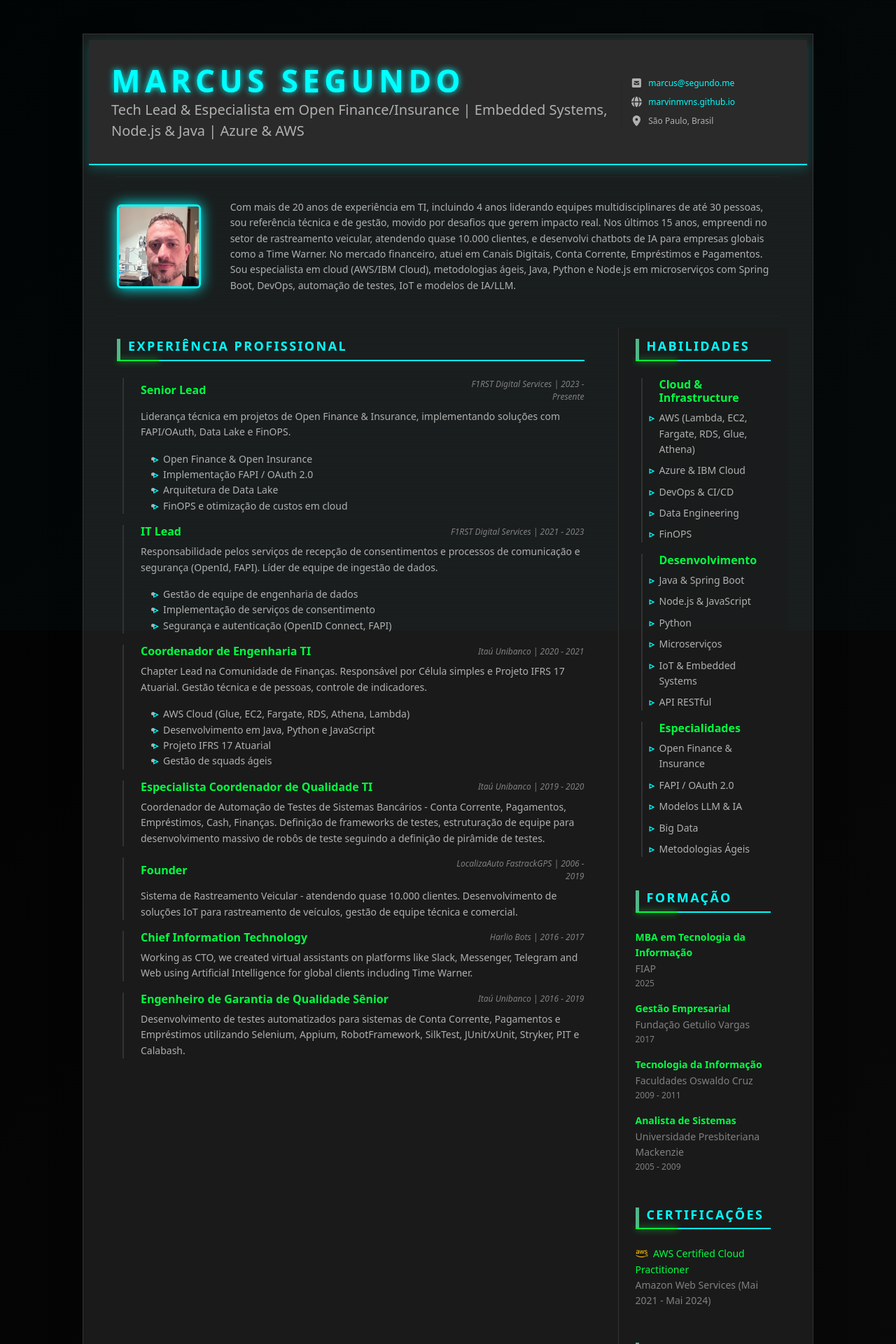
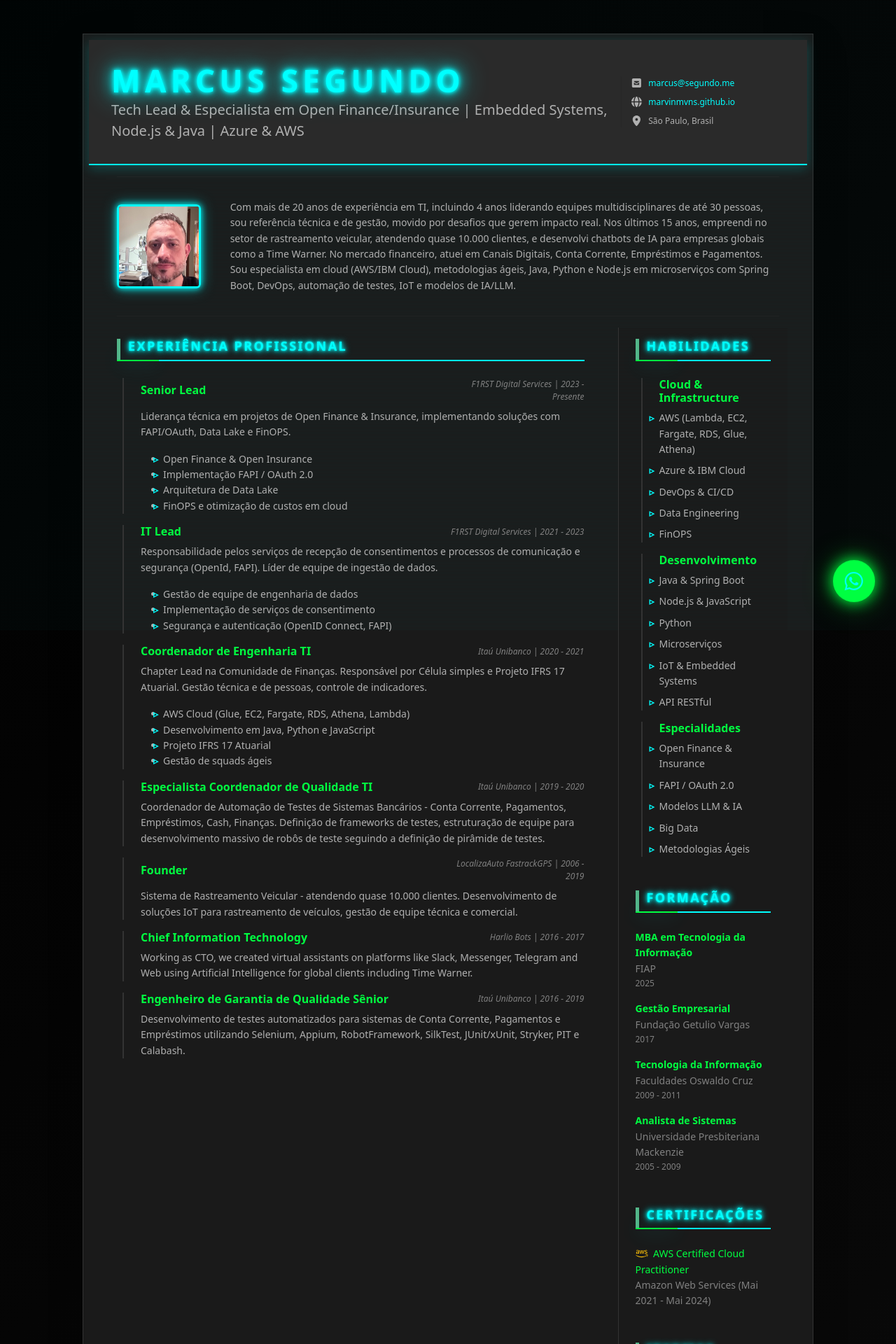
Before and after one commit to marvinmvns/cv2, a Jekyll site: the page index.html, which Jekyll copies as it is, in a window 1280 px wide. Shown: the top 1920 px of the page at 70% size. Built offline with Jekyll 4.4.1, drawn with Linux system fonts in a browser that asks for light colours; nearby versions of some CDN libraries; library files that are not in the unit come from our copies.

Commit message:
Adicionar efeitos de cintilação neon e botão WhatsApp
Efeitos de Cintilação:
- Nome principal com flicker intenso (neonFlicker)
- Títulos de seção com flicker suave (neonFlickerSoft)
- Foto de perfil com borda cintilante (borderFlicker)
- Ícones com efeito de piscada (iconFlicker)
- Sublinhados com glow pulsante
- Card principal com pulsação aumentada

Botão WhatsApp:
- Botão flutuante no canto inferior direito
- Cor verde neon (#00ff41) com efeito glow
- Animação de flutuação (float) + cintilação
- Link direto para +55 11 98741-5290
- Totalmente responsivo
- Hover com scale e intensificação do brilho

Todas as animações são sutis e mantêm a estética cyberpunk.

🤖 Generated with [Claude Code](https://claude.com/claude-code)

Co-Authored-By: Claude <noreply@anthropic.com>

```diff
--- a/assets/css/cyberpunk-theme.css
+++ b/assets/css/cyberpunk-theme.css
@@ -49,6 +49,7 @@ body {
     color: var(--accent-cyan) !important;
     text-shadow: 0 0 10px var(--accent-cyan);
     font-weight: 900;
+    animation: neonFlicker 5s infinite;
 }
 
 .resume-tagline {
@@ -72,6 +73,7 @@ a:hover, .resume-link:hover {
     border: 3px solid var(--accent-cyan);
     box-shadow: 0 0 20px var(--accent-cyan);
     transition: all 0.3s ease;
+    animation: borderFlicker 8s infinite;
 }
 
 .resume-profile-image:hover {
@@ -88,6 +90,7 @@ a:hover, .resume-link:hover {
     padding-bottom: 0.5rem;
     margin-bottom: 1.5rem !important;
     position: relative;
+    animation: neonFlickerSoft 3s infinite;
 }
 
 .resume-section-heading::after {
@@ -99,6 +102,7 @@ a:hover, .resume-link:hover {
     height: 2px;
     background: var(--accent-neon);
     box-shadow: 0 0 10px var(--accent-neon);
+    animation: glowPulse 2s infinite;
 }
 
 /* Items de experiência */
@@ -224,18 +228,79 @@ hr {
     color: var(--text-muted) !important;
 }
 
-/* Animação de entrada */
+/* Animações de cintilação neon */
+@keyframes neonFlicker {
+    0%, 19%, 21%, 23%, 25%, 54%, 56%, 100% {
+        text-shadow:
+            0 0 5px var(--accent-cyan),
+            0 0 10px var(--accent-cyan),
+            0 0 20px var(--accent-cyan),
+            0 0 40px var(--accent-cyan);
+        opacity: 1;
+    }
+    20%, 24%, 55% {
+        text-shadow: none;
+        opacity: 0.8;
+    }
+}
+
+@keyframes neonFlickerSoft {
+    0%, 100% {
+        text-shadow:
+            0 0 5px var(--accent-cyan),
+            0 0 10px var(--accent-cyan),
+            0 0 15px var(--accent-cyan);
+    }
+    50% {
+        text-shadow:
+            0 0 3px var(--accent-cyan),
+            0 0 7px var(--accent-cyan),
+            0 0 10px var(--accent-cyan);
+    }
+}
+
+@keyframes borderFlicker {
+    0%, 19%, 21%, 23%, 25%, 54%, 56%, 100% {
+        border-color: var(--accent-cyan);
+        box-shadow:
+            0 0 10px var(--accent-cyan),
+            0 0 20px rgba(0, 255, 255, 0.5),
+            inset 0 0 10px rgba(0, 255, 255, 0.2);
+    }
+    20%, 24%, 55% {
+        border-color: var(--border-color);
+        box-shadow: none;
+    }
+}
+
 @keyframes glowPulse {
     0%, 100% {
-        box-shadow: 0 0 30px rgba(0, 255, 255, 0.15), 0 0 60px rgba(0, 255, 255, 0.1);
+        box-shadow:
+            0 0 20px rgba(0, 255, 255, 0.3),
+            0 0 40px rgba(0, 255, 255, 0.2),
+            0 0 60px rgba(0, 255, 255, 0.1);
     }
     50% {
-        box-shadow: 0 0 40px rgba(0, 255, 255, 0.25), 0 0 80px rgba(0, 255, 255, 0.15);
+        box-shadow:
+            0 0 30px rgba(0, 255, 255, 0.5),
+            0 0 60px rgba(0, 255, 255, 0.3),
+            0 0 90px rgba(0, 255, 255, 0.2);
+    }
+}
+
+@keyframes iconFlicker {
+    0%, 100% {
+        filter: drop-shadow(0 0 5px var(--accent-cyan)) drop-shadow(0 0 10px var(--accent-cyan));
+        opacity: 1;
+    }
+    93%, 94%, 95% {
+        filter: none;
+        opacity: 0.7;
     }
 }
 
 .resume-wrapper {
-    animation: glowPulse 3s ease-in-out infinite;
+    animation: glowPulse 4s ease-in-out infinite;
 }
 
 /* Efeito de scanline cyberpunk (sutil) */
@@ -276,6 +341,7 @@ p, li, .item-content {
 /* Ícones */
 i.fas, i.fab, i.far {
     color: var(--accent-cyan);
+    animation: iconFlicker 7s infinite;
 }
 
 /* Hover nos items de lista */
@@ -296,6 +362,54 @@ i.fas, i.fab, i.far {
     color: var(--accent-cyan) !important;
 }
 
+/* Botão WhatsApp flutuante */
+.whatsapp-float {
+    position: fixed;
+    bottom: 30px;
+    right: 30px;
+    width: 60px;
+    height: 60px;
+    background: var(--accent-neon);
+    color: var(--bg-dark);
+    border-radius: 50%;
+    display: flex;
+    align-items: center;
+    justify-content: center;
+    font-size: 30px;
+    box-shadow:
+        0 0 20px var(--accent-neon),
+        0 0 40px rgba(0, 255, 65, 0.5),
+        0 4px 15px rgba(0, 0, 0, 0.5);
+    z-index: 1000;
+    transition: all 0.3s ease;
+    cursor: pointer;
+    animation: neonFlicker 6s infinite, float 3s ease-in-out infinite;
+    text-decoration: none;
+}
+
+.whatsapp-float:hover {
+    transform: scale(1.1);
+    box-shadow:
+        0 0 30px var(--accent-neon),
+        0 0 60px rgba(0, 255, 65, 0.7),
+        0 6px 20px rgba(0, 0, 0, 0.7);
+    background: var(--accent-cyan);
+}
+
+.whatsapp-float i {
+    animation: none !important;
+    color: var(--bg-dark) !important;
+}
+
+@keyframes float {
+    0%, 100% {
+        transform: translateY(0px);
+    }
+    50% {
+        transform: translateY(-10px);
+    }
+}
+
 /* Responsividade - mantém o tema em mobile */
 @media (max-width: 768px) {
     .resume-header {
@@ -305,4 +419,12 @@ i.fas, i.fab, i.far {
     .resume-footer {
         margin: 0 -1.5rem -1.5rem -1.5rem;
     }
+
+    .whatsapp-float {
+        bottom: 20px;
+        right: 20px;
+        width: 50px;
+        height: 50px;
+        font-size: 24px;
+    }
 }
--- a/index.html
+++ b/index.html
@@ -267,6 +267,10 @@
 
 	</div><!--//main-wrapper-->
 
+	<!-- Botão flutuante WhatsApp -->
+	<a href="https://wa.me/5511987415290" target="_blank" class="whatsapp-float" title="Contato via WhatsApp">
+		<i class="fab fa-whatsapp"></i>
+	</a>
 
 </body>
 </html>
```
Also changed, not shown: 1 other file.
